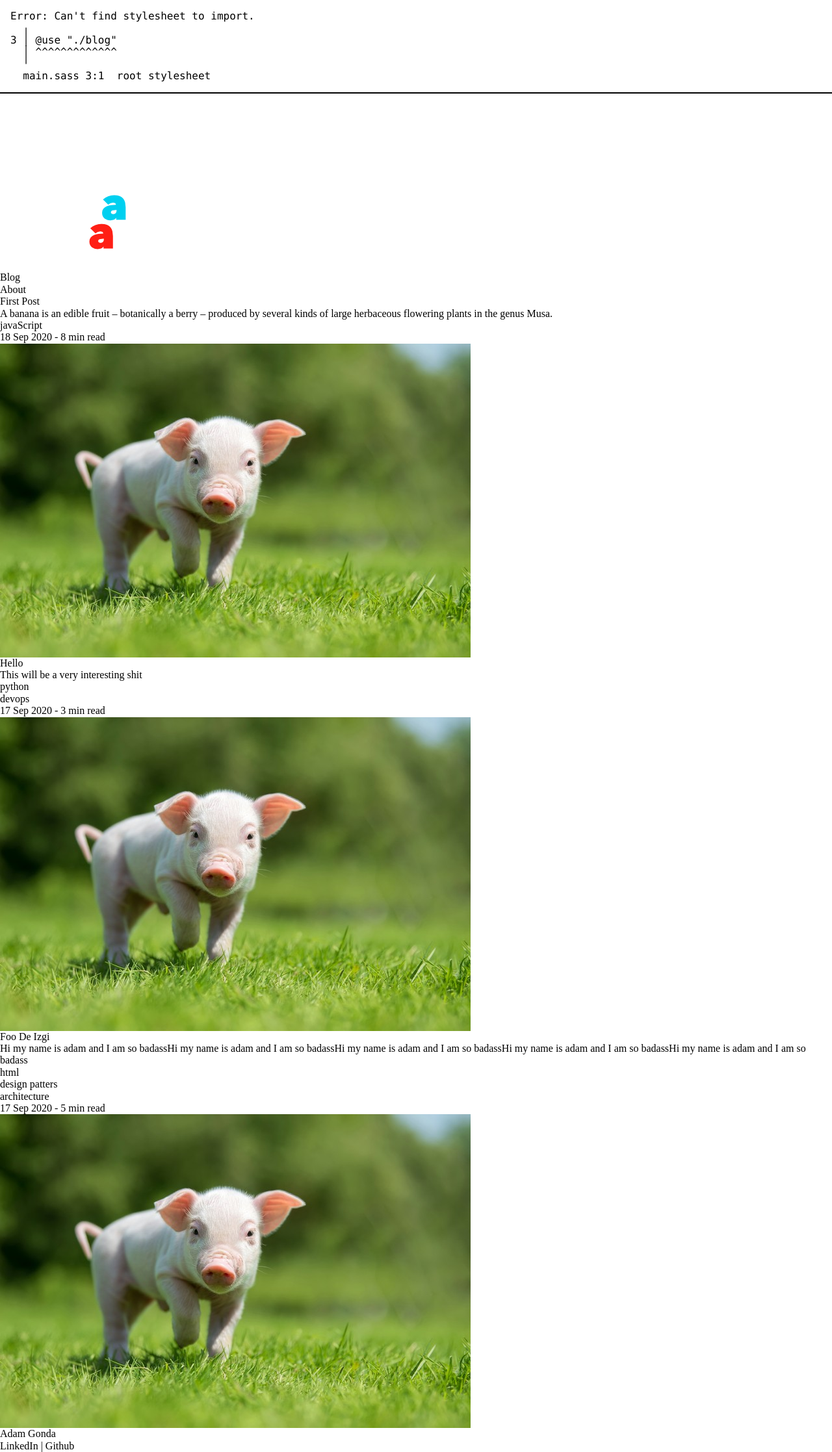
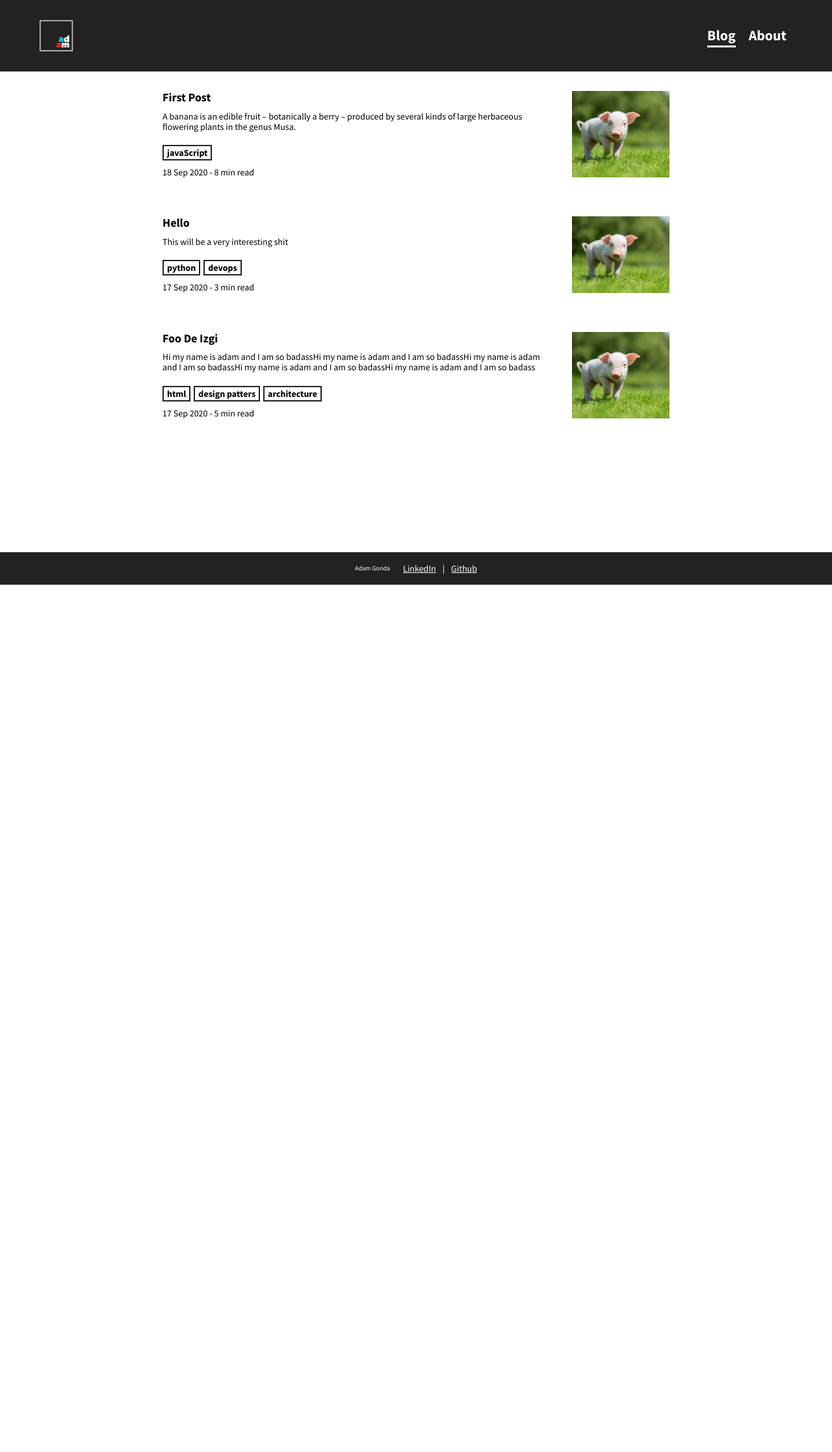
Before and after one commit to AdamGonda/adamgonda.com, a Jekyll site: the page built from index.html, in a window 1280 px wide. Shown: the whole page at 65% size. Built offline with Jekyll 4.4.1, drawn with Linux system fonts in a browser that asks for light colours; after the commit the page ends 900 px from its top, so only the background shows below that.

Commit message:
add favicon

```diff
--- a/_layouts/default.html
+++ b/_layouts/default.html
@@ -3,6 +3,7 @@
 
 <head>
   <meta charset="UTF-8">
+  <link rel="shortcut icon" type="image/png" href="/assets/favicon.ico">
   <meta name="viewport" content="width=device-width, initial-scale=1.0">
   <link href="https://fonts.googleapis.com/css2?family=Source+Sans+Pro:wght@400;700&display=swap" rel="stylesheet">
   <link rel="stylesheet" href="/assets/css/destyle.css">
--- a/assets/css/main.css
+++ b/assets/css/main.css
@@ -1,17 +1,155 @@
-/* Error: Can't find stylesheet to import.
- *   ,
- * 3 | @use "./blog"
- *   | ^^^^^^^^^^^^^
- *   '
- *   main.sass 3:1  root stylesheet */
+nav {
+  display: flex;
+  flex-direction: row;
+  justify-content: space-between;
+  align-items: center;
+  background-color: #222222;
+  padding: 30px 30px;
+}
+nav img {
+  height: 50px;
+}
+nav ul {
+  display: flex;
+}
+nav ul li {
+  margin: 10px;
+}
+nav ul a {
+  color: #FFFFFF;
+  font-weight: bold;
+  font-size: 22px;
+  position: relative;
+}
+nav ul a:hover:before {
+  content: "";
+  position: absolute;
+  bottom: -5px;
+  left: 0;
+  right: 0;
+  height: 3px;
+  background-color: #FFFFFF;
+}
+@media only screen and (min-width: 680px) {
+  nav {
+    padding: 30px 60px;
+  }
+}
 
-body::before {
-  font-family: "Source Code Pro", "SF Mono", Monaco, Inconsolata, "Fira Mono",
-      "Droid Sans Mono", monospace, monospace;
-  white-space: pre;
-  display: block;
-  padding: 1em;
-  margin-bottom: 1em;
-  border-bottom: 2px solid black;
-  content: "Error: Can't find stylesheet to import.\a   \2577 \a 3 \2502  @use \"./blog\"\a   \2502  ^^^^^^^^^^^^^\a   \2575 \a   main.sass 3:1  root stylesheet";
+.current-page:before {
+  content: "";
+  position: absolute;
+  bottom: -5px;
+  left: 0;
+  right: 0;
+  height: 3px;
+  background-color: #FFFFFF;
 }
+
+footer {
+  display: flex;
+  justify-content: center;
+  align-items: center;
+  flex-direction: row;
+  height: 50px;
+  background-color: #222222;
+  color: white;
+  font-size: 14px;
+}
+footer p,
+footer span {
+  margin: 0 10px;
+}
+footer p {
+  font-size: 10px;
+}
+footer a {
+  text-decoration: underline;
+}
+
+.not-found {
+  display: grid;
+  place-items: center center;
+  padding-top: 150px;
+}
+.not-found h1 {
+  font-size: 45px;
+}
+.not-found p {
+  font-size: 22px;
+}
+
+.post-list-item {
+  margin-bottom: 60px;
+}
+.post-list-item a {
+  display: flex;
+  flex-direction: row;
+  justify-content: space-between;
+}
+.post-list-item a section {
+  padding-right: 30px;
+}
+.post-list-item a section h1 {
+  font-weight: bold;
+  font-size: 18px;
+  margin-bottom: 10px;
+}
+.post-list-item a section p {
+  font-size: 14px;
+}
+.post-list-item a section span {
+  display: inline-block;
+  font-size: 14px;
+  margin-top: 10px;
+}
+.post-list-item img {
+  width: 150px;
+  object-fit: cover;
+}
+
+.tags {
+  margin-top: 20px;
+  display: flex;
+  align-items: center;
+}
+.tags p {
+  font-weight: bold;
+  font-size: 14px;
+}
+.tags span {
+  font-size: 10px;
+}
+.tags li {
+  font-weight: bold;
+  font-size: 14px;
+  border: 2px solid #222222;
+  padding: 2px 5px;
+  margin-right: 5px;
+}
+
+body {
+  font-family: "Source Sans Pro", sans-serif;
+}
+
+.content {
+  min-height: calc(100vh - 160px);
+  padding: 30px 30px;
+}
+@media only screen and (min-width: 680px) and (max-width: 855px) {
+  .content {
+    padding: 30px 60px;
+  }
+}
+@media only screen and (min-width: 855px) and (max-width: 1182px) {
+  .content {
+    padding: 30px 100px;
+  }
+}
+@media only screen and (min-width: 1182px) {
+  .content {
+    padding: 30px 250px;
+  }
+}
+
+/*# sourceMappingURL=main.css.map */
--- a/assets/sass/main.sass
+++ b/assets/sass/main.sass
@@ -1,6 +1,5 @@
 @use "./navigation"
 @use "./footer"
-@use "./blog"
 @use "./notfoundpage"
 @use "./post-list-item"
 
```
Also changed, not shown: assets/favicon.ico (added), 1 other file.
